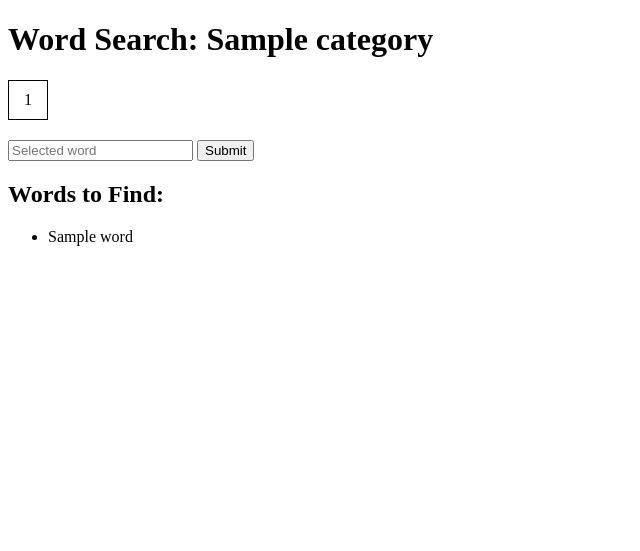
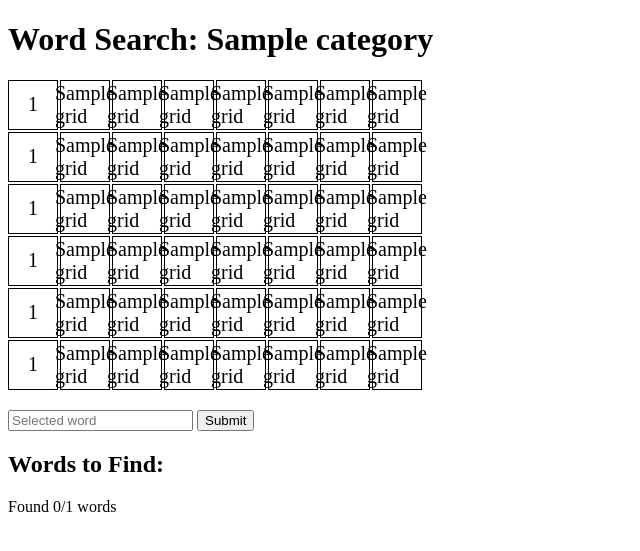
Before and after one commit to wordebyter/strands, a Flask app: template templates/game.html in a window 1280 px wide. Shown: the top 551 px of the page, without its empty margins (0-640 px from the left). Run offline with Flask 3, Linux system fonts and the light colour scheme; the template is opened without the code that fills it: most values are stand-ins (such as "Sample title", 1, 10 or a date in 2020).

Commit message:
final version

```diff
--- a/app.py
+++ b/app.py
@@ -3,36 +3,50 @@ import random
 
 app = Flask(__name__)
 
-# Your custom words and category
-CATEGORY = "Fruits"
-WORDS = ["APPLE", "BANANA", "CHERRY", "DURIAN", "ELDERBERRY", "ORANGE", "KIWI", "MANGO"]
+# Define multiple categories with corresponding words
+CATEGORIES = {
+    "Natural Plant Products": ["FRUITS", "APPLE", "CHERRY", "DURIAN", "ELDERBERRY", "ORANGE", "KIWI", "MANGO"],
+    "Notable Lab Workers": ["CHEMISTS", "DALTON", "CURIE", "BUNSEN", "PAULING", "FRANKLIN", "KLAPROTH"],
+    "Garments": ["CLOTHING", "OVERCOAT", "SCARFS", "MITTENS", "PONCHO", "JACKET", "SWEATER"],
+    "Sound Makers": ["BAND", "GUITAR", "CLARINET", "TRUMPET", "VIOLIN", "TROMBONE", "CELLO", "HARP"],
+    "Oceanic": ["MARINE", "SEAHORSE", "OCTOPUS", "STARFISH", "MANATEE", "KILLERWHALES"],
+    "Renowned Authors": ["WRITERS", "SHAKESPEARE", "ORWELL", "TOLSTOY", "AUSTEN", "TWAIN", "HERING"],
+    "Common Fixtures": ["FURNITURE", "CHAIR", "TABLE", "BEANBAG", "CABINET", "SHELF", "STOOL", "COUCH"],
+    "Cooling Substances": ["DRINKS", "COFFEE", "JUICE", "WATER", "MILK", "SELTZER", "SMOOTHIES", "WHISKY"],
+    "Famous Explorers": ["ADVENTURERS", "COLUMBUS", "MAGELLAN", "COOK", "POLO", "HUDSON", "CARTIER"],
+    "El Classico": ["BOOKS", "ODYSSEY", "HAMLET", "DICKENS", "AUSTEN", "TWAIN", "ORWELL", "BRONTE"],
+    "Household Computers": ["DEVICES", "RADIO", "DRYER", "LAPTOP", "TABLET", "PHONE", "PRINTER", "SPEAKER"]
+}
 
 def place_word(grid, word):
-    size = len(grid)
+    height, width = len(grid), len(grid[0])
     directions = [
         (0, 1),   # right
         (1, 0),   # down
-        (1, 1),   # diagonal down-right
-        (-1, 1),  # diagonal up-right
         (0, -1),  # left
         (-1, 0),  # up
-        (-1, -1), # diagonal up-left
-        (1, -1)   # diagonal down-left
+        (1, 1),   # diagonal down-right
+        (1, -1),  # diagonal down-left
+        (-1, 1),  # diagonal up-right
+        (-1, -1)  # diagonal up-left
     ]
 
     for _ in range(100):  # try 100 times to place the word
-        x = random.randint(0, size - 1)
-        y = random.randint(0, size - 1)
+        x = random.randint(0, width - 1)
+        y = random.randint(0, height - 1)
 
-        if grid[y][x] == ' ' or grid[y][x] == word[0]:
+        if grid[y][x] == ' ':
             path = [(y, x)]
+            placed = word[0]
+
             for letter in word[1:]:
                 valid_moves = []
+                random.shuffle(directions)
+
                 for dy, dx in directions:
                     new_y, new_x = y + dy, x + dx
-                    if (0 <= new_y < size and 0 <= new_x < size and
-                        (grid[new_y][new_x] == ' ' or grid[new_y][new_x] == letter) and
-                        (new_y, new_x) not in path):
+                    if (0 <= new_y < height and 0 <= new_x < width and
+                        grid[new_y][new_x] == ' ' and (new_y, new_x) not in path):
                         valid_moves.append((new_y, new_x))
 
                 if not valid_moves:
@@ -40,40 +54,40 @@ def place_word(grid, word):
 
                 y, x = random.choice(valid_moves)
                 path.append((y, x))
+                placed += letter
 
-            if len(path) == len(word):
-                for i, (y, x) in enumerate(path):
-                    grid[y][x] = word[i]
+            if len(placed) == len(word):
+                for (y, x), letter in zip(path, word):
+                    grid[y][x] = letter
                 return True
 
     return False
 
-def generate_grid(words, size=10):
-    grid = [[' ' for _ in range(size)] for _ in range(size)]
+def generate_grid(words):
+    grid = [[' ' for _ in range(8)] for _ in range(6)]
 
     for word in words:
         if not place_word(grid, word):
             print(f"Warning: Couldn't place '{word}'")
-
-    # Fill empty spaces with random letters
-    for i in range(size):
-        for j in range(size):
-            if grid[i][j] == ' ':
-                grid[i][j] = random.choice('ABCDEFGHIJKLMNOPQRSTUVWXYZ')
+            return None
 
     return grid
 
 @app.route('/')
 def index():
-    grid = generate_grid(WORDS)
-    return render_template('game.html', grid=grid, category=CATEGORY, words=WORDS)
+    category, words = random.choice(list(CATEGORIES.items()))
+    grid = generate_grid(words)
+    while grid is None:
+        grid = generate_grid(words)
+    return render_template('game.html', grid=grid, category=category, words=words)
 
 @app.route('/check_word', methods=['POST'])
 def check_word():
     word = request.json['word']
-    if word in WORDS:
-        return jsonify({"valid": True})
-    return jsonify({"valid": False})
+    category, words = request.json['category'], CATEGORIES[request.json['category']]
+    if word in words:
+        return jsonify({"valid": True, "isTheme": word == words[0]})
+    return jsonify({"valid": False, "isTheme": False})
 
 if __name__ == '__main__':
     app.run(debug=True)
--- a/templates/game.html
+++ b/templates/game.html
@@ -5,42 +5,50 @@
     <meta name="viewport" content="width=device-width, initial-scale=1.0">
     <title>Word Search Game</title>
     <style>
-        .found-letter {
-            background-color: #90EE90;  /* Light green background */
-            color: #006400;  /* Dark green text */
-        }
         .grid {
             display: grid;
-            grid-template-columns: repeat(10, 1fr);
+            grid-template-columns: repeat(8, 1fr);
             gap: 2px;
             width: 400px;
             margin-bottom: 20px;
         }
         .cell {
-            width: 38px;
-            height: 38px;
+            width: 48px;
+            height: 48px;
             border: 1px solid black;
             display: flex;
             justify-content: center;
             align-items: center;
-            font-size: 16px;
+            font-size: 20px;
             cursor: pointer;
             user-select: none;
         }
         .selected {
             background-color: #ffff99;
         }
+        .found-letter {
+            background-color: #90EE90;
+            color: #006400;
+        }
+        .theme-letter {
+            background-color: #ADD8E6;
+            color: #00008B;
+        }
         .found {
             text-decoration: line-through;
             color: #888;
+        }
+        .theme-word {
+            font-weight: bold;
+            color: #00008B;
         }
     </style>
 </head>
 <body>
     <h1>Word Search: {{ category }}</h1>
     <div class="grid">
-        {% for row in range(grid|length) %}
-            {% for col in range(grid[0]|length) %}
+        {% for row in range(6) %}
+            {% for col in range(8) %}
                 <div class="cell" data-x="{{ col }}" data-y="{{ row }}">{{ grid[row][col] }}</div>
             {% endfor %}
         {% endfor %}
@@ -51,15 +59,18 @@
     </div>
     <div id="result"></div>
     <h2>Words to Find:</h2>
-    <ul id="word-list">
-        {% for word in words %}
-            <li>{{ word }}</li>
-        {% endfor %}
-    </ul>
+    <ul id="word-list"></ul>
+    <p id="found-counter">Found 0/{{ words|length }} words</p>
 
     <script>
         let selectedCells = [];
+        let foundWords = 0;
+        const totalWords = {{ words|length }};
         const grid = document.querySelector('.grid');
+        const themeWord = "{{ theme_word }}";
+        const wordsToFind = {{ words|tojson }};
+        const wordList = document.getElementById('word-list');
+        const foundCounter = document.getElementById('found-counter');
 
         grid.addEventListener('click', handleCellClick);
 
@@ -72,11 +83,9 @@
         function toggleCellSelection(cell) {
             const index = selectedCells.indexOf(cell);
             if (index > -1) {
-                // If cell is already selected, remove it and all subsequent cells
                 selectedCells.splice(index);
                 updateCellStyles();
             } else {
-                // If cell is not selected, add it if it's adjacent to the last selected cell or if it's the first cell
                 if (selectedCells.length === 0 || isAdjacent(selectedCells[selectedCells.length - 1], cell)) {
                     cell.classList.add('selected');
                     selectedCells.push(cell);
@@ -109,7 +118,7 @@
                 headers: {
                     'Content-Type': 'application/json',
                 },
-                body: JSON.stringify({word: word}),
+                body: JSON.stringify({ word: word, category: "{{ category }}" }),
             })
             .then(response => response.json())
             .then(data => {
@@ -117,8 +126,10 @@
                 if (data.valid) {
                     resultDiv.textContent = 'Correct!';
                     resultDiv.style.color = 'green';
-                    markWordAsFound(word);
-                    highlightFoundWord();
+                    highlightFoundWord(data.isTheme);
+                    addWordToList(word, data.isTheme);
+                    foundWords++;
+                    updateFoundCounter();
                 } else {
                     resultDiv.textContent = 'Try again!';
                     resultDiv.style.color = 'red';
@@ -133,26 +144,28 @@
             updateWordInput();
         }
 
-        function markWordAsFound(word) {
-            const wordList = document.getElementById('word-list');
-            const items = wordList.getElementsByTagName('li');
-            for (let item of items) {
-                if (item.textContent === word) {
-                    item.classList.add('found');
-                    break;
-                }
-            }
-        }
-
-        function highlightFoundWord() {
+        function highlightFoundWord(isTheme) {
             selectedCells.forEach(cell => {
-                cell.classList.add('found-letter');
+                cell.classList.add(isTheme ? 'theme-letter' : 'found-letter');
                 cell.classList.remove('selected');
             });
         }
 
+        function addWordToList(word, isTheme) {
+            const li = document.createElement('li');
+            li.textContent = word;
+            li.classList.add('found');
+            if (isTheme) {
+                li.classList.add('theme-word');
+            }
+            wordList.appendChild(li);
+        }
+
+        function updateFoundCounter() {
+            foundCounter.textContent = `Found ${foundWords}/${totalWords} words`;
+        }
+
         function isGameComplete() {
-            const wordList = document.getElementById('word-list');
             const items = wordList.getElementsByTagName('li');
             return Array.from(items).every(item => item.classList.contains('found'));
         }
```
